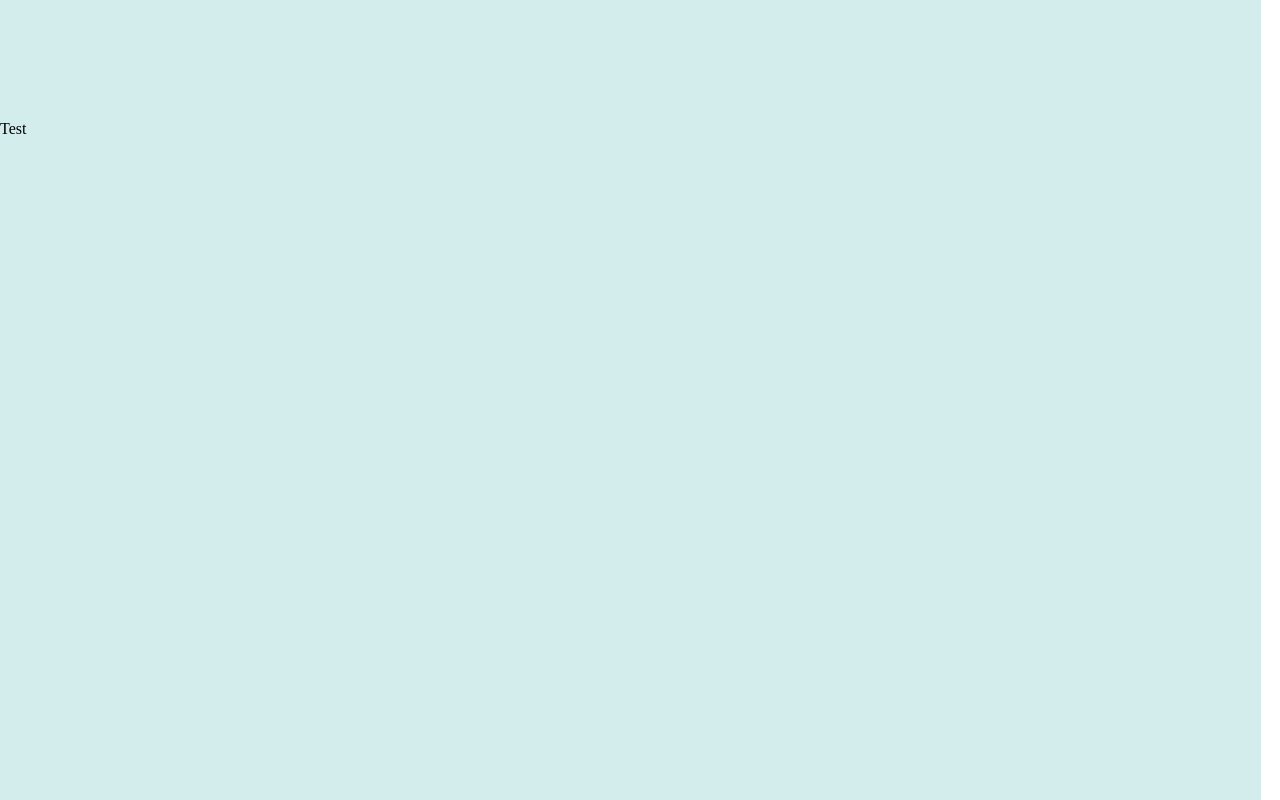
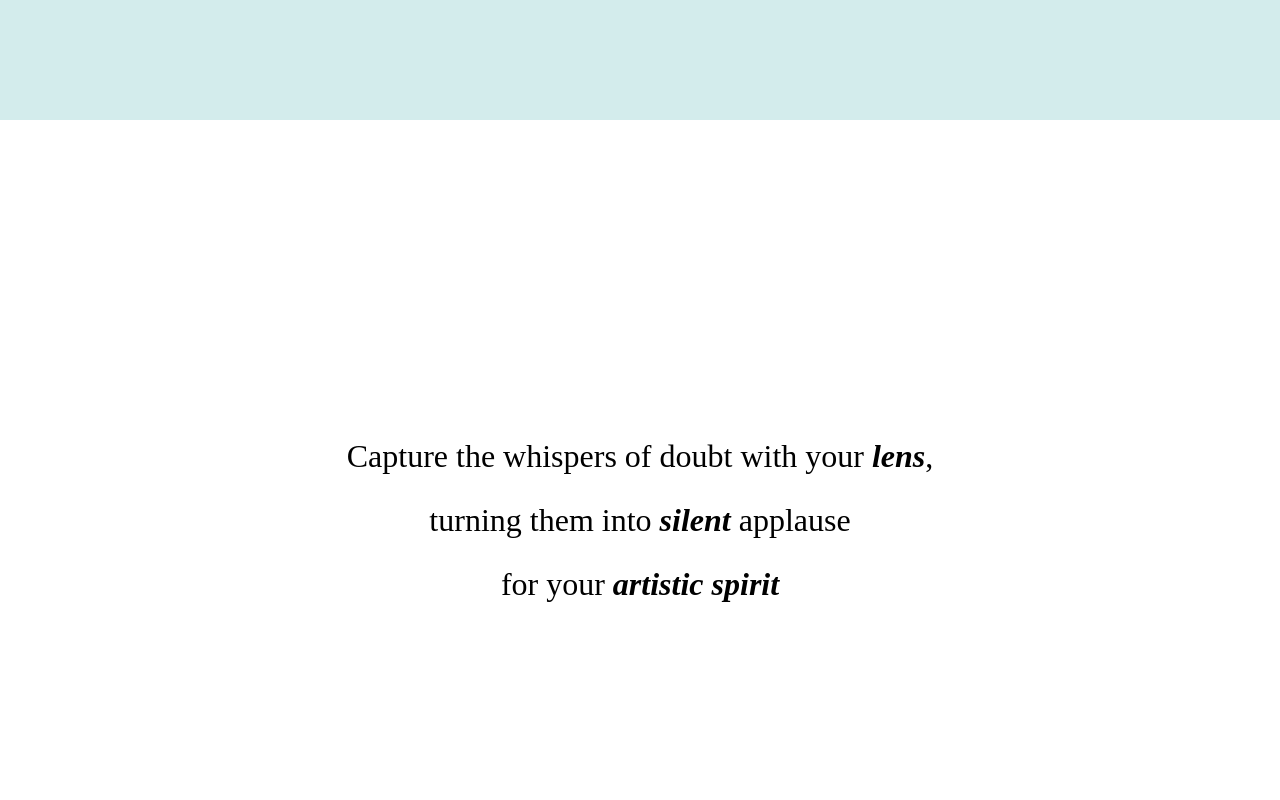
Before and after one commit to jdasilvalima/ec-portfolio, a Vue app: page / in a window 1280 px wide. Shown: the part 680-1480 px from the top of the page. Built offline with nearby package versions, Linux system fonts and the light colour scheme.

Commit message:
prepared introduction part

```diff
--- a/index.html
+++ b/index.html
@@ -3,6 +3,7 @@
   <head>
     <meta charset="UTF-8">
     <link rel="icon" href="/favicon.ico">
+    <link rel="stylesheet" href="https://fonts.googleapis.com/css?family=Roboto">
     <meta name="viewport" content="width=device-width, initial-scale=1.0">
     <title>Vite App</title>
   </head>
--- a/src/assets/main.css
+++ b/src/assets/main.css
@@ -38,3 +38,7 @@ a,
   margin: 0;
   padding: 0;
 }
+
+.html {
+  font-family: 'Roboto', sans-serif;
+}
--- /dev/null
+++ b/src/components/Footer.vue
@@ -0,0 +1,5 @@
+<template>
+  <div>
+    Footer
+  </div>
+</template>
--- a/src/components/Home.vue
+++ b/src/components/Home/Header.vue
@@ -11,7 +11,6 @@
 <style scoped>
 .greetings {
   min-height: 100vh;
-  width: 98.5vw;
   background-color: rgb(211, 236, 236);
 }
 </style>
--- /dev/null
+++ b/src/components/Home/Introduction.vue
@@ -0,0 +1,25 @@
+<template>
+  <div class="about-section">
+    <div class="quote-text">
+      Capture the whispers of doubt with your <strong><em>lens</em></strong>,
+      <br/>
+      turning them into <strong><em>silent</em></strong> applause
+      <br/>
+      for your <strong><em>artistic spirit</em></strong>
+    </div>
+  </div>
+</template>
+
+<style scoped>
+.about-section {
+  display: flex;
+  justify-content: center;
+  align-items: center;
+  height: 100vh;
+}
+.quote-text {
+  text-align: center;
+  font-size: 2rem;
+  line-height: 2;
+}
+</style>
--- /dev/null
+++ b/src/components/Home/SmallGallery.vue
@@ -0,0 +1,5 @@
+<template>
+  <div>
+    Small Gallery
+  </div>
+</template>
--- a/src/views/HomeView.vue
+++ b/src/views/HomeView.vue
@@ -1,14 +1,15 @@
 <script setup lang="ts">
-import Home from '../components/Home.vue'
+import Header from '@/components/Home/Header.vue';
+import Introduction from '@/components/Home/Introduction.vue';
 </script>
 
 <template>
   <div class="test">
-    <Home />
-    <Home />
-    <Home />
-    <Home />
-    <Home />
+    <Header />
+    <Introduction />
+    <Header />
+    <Header />
+    <Header />
   </div>
 
 </template>
```
Also changed, not shown: src/App.vue (+8 -0 lines), src/views/AboutView.vue (added).
